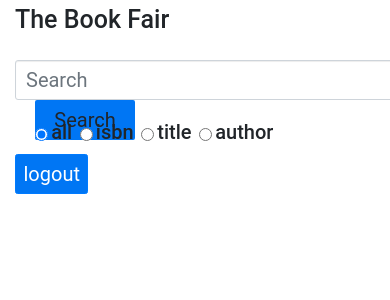
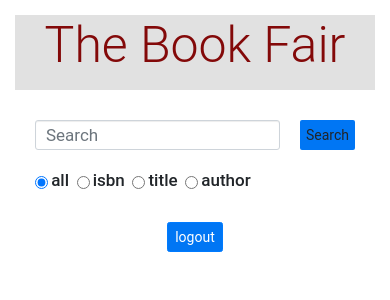
Before and after one commit to saarikabhasi/CS50-project1, a Flask app: page / in a window 390 px wide; the page is wider, and only the part inside the window is pictured. Shown: the top 300 px of that part. Run offline with Flask 2, Linux system fonts and the light colour scheme; the visitor is signed in with stand-in values (Sample User, id 1); some libraries are stand-ins or nearby versions.

Commit message:
styling changes-media queries

```diff
--- a/static/css/main.css
+++ b/static/css/main.css
@@ -2,49 +2,42 @@
 body{
 
     font-family: Roboto;
+    position:relative;
+    width: 100%;
+    height: 100%;
+}
+.txt_center{
+    text-align: center;
 }
 
+/* Button */
+.btn{
+    background: rgb(0, 118, 244);
+    font-size: 20px;
+}
+.btn:hover{
+    background: green;
 
-h2{
-    color: rgb(84, 82, 82);
-    font-size: 25px;
 }
+.btn-primary{
+    font-size: 20px;
 
-.form-group label{
+}
+/* .form-group label{
     color: rgb(84, 82, 82);
     font-size: 25px;
 }
  .checkbox label {
     color: rgb(84, 82, 82);
     font-size: 15px;
-}
+} */
+
+/* card */
 .card {
     box-shadow: 0 4px 8px 0 rgba(0,0,0,0.2);
-    transition: 0.3s;
+    transition: 0s;
     width:500px;
     height:50%;
-
-
-    /* clear: both; */
-
-}
-div#signIn{
-    margin-left: 25%;
-    width:600px;
-    margin-top: 50px;
-    margin-bottom: 50px;
-    height: 500px;
-    clear: both;
-}
-div#register{
-    margin-left: 25%;
-    width:600px;
-    margin-top: 50px;
-    margin-bottom: 50px;
-    /* height: 550px; */
-    clear: both;
-
-
 }
 .card:hover {
     box-shadow: 0 8px 16px 0 rgba(0,0,0,0.2);
@@ -70,59 +63,156 @@ div#register{
     font-size: 25px;
 }
 
-.login input{
+
+/* login page */
+
+div#signIn{
+    margin-left: 25%;
+    width:600px;
+    margin-top: 50px;
+    margin-bottom: 50px;
+    height: 500px;
+    clear: both;
+}
+#signIn h2{
+    color: rgb(84, 82, 82);
+    font-size: 25px;
+}
+
+#signIn h3{
+    font-size: 19px;
+}
+#signIn input{
     font-size: 17px;
 }
 
-.register input{
+/* register page */
+div#register{
+    margin-left: 25%;
+    width:600px;
+    margin-top: 50px;
+    margin-bottom: 50px;
+    clear: both;
+}
+
+#register input{
     font-size: 17px;
 }
-.btn{
-    background: rgb(0, 118, 244);
-    font-size: 20px;
+
+#register h2{
+    color: rgb(84, 82, 82);
+    font-size: 25px;
 }
-.btn:hover{
-    background: green;
-
-}
-.social .btn{
-    background: rgb(244, 244, 247);
-    font-size: 20px;
-}
-.social .btn:hover{
-    background: green;
-
+#register h3{
+    font-size: 19px;
 }
 
-.searchbar button{
-    height: 40px;
-    width:100px;
-    margin-left: 20px;
-    top: 30%;
-    margin-bottom: 20px;
-    margin-right: 20px;
-}
-.search{
-    text-align: left;
-    display: grid;
-    margin-left: 100px;
-}
-
-/* register */
 .form-group{
     text-align: left;
 }
 
+/* common logo and account details styles for book page and index page */
+#logo h1{
+    color: rgb(131, 9, 9);
+    background: rgb(225, 225, 225);
+    height: 100px;
+    text-align: center;
+    font-size: 50px;
+    font-weight:300;
+
+}
+
+#account {
+    text-align: center;
+    color: rgb(84, 82, 82);
+    font-size: 25px;
+    margin-top: 20px;
+}
+div#account {
+
+    display: inline-block;
+}
+
+
+/* index.html */
+.searchbar{
+    display: grid;
+    grid-template-columns: auto auto ;
+    grid-gap: 20px;
+    padding: 20px;
+}
+.searchbar input{
+    height: 40px;
+    width:  100%;
+    margin-top: 20px;
+    margin-bottom: 0px;
+    margin-right: 20px;
+    font-size: 20px;
+}
+.searchbar .btn{
+    top:20px;
+    margin-top: -20px;
+    margin-left: 0px;
+    float: right;
+    width: 100%;
+    height: 40px;
+    position: relative;
+}
+.searchoption{
+    margin-top: 0px;
+    margin-left: 20px;
+}
+.searchoption h4 {
+    font-size: 20px;
+}
+
+
+
+.searchresult{
+    text-align: left;
+    display: grid;
+    margin-left: 110px;
+    margin-top: 20px;
+}
+.searchresult h4{
+    color: rgb(235, 36, 1);
+    font-size: 20px;
+    margin-top: 20px;
+}
+
+#eachbooks h2{
+    color: rgb(84, 82, 82);
+    font-size: 25px;
+}
+#eachbooks h3{
+    font-size: 19px;
+}
+
+
+
+
+
 /* book.html*/
+#useraccount{
+    text-align: right;
+    color: rgb(84, 82, 82);
+    font-size: 25px;
+    margin-top: 20px;
+}
+div#useraccount {
 
+    display: inline-block;
+}
+#bookdetails{
+    width:100%;
+}
 #aboutbook h1{
     color: rgb(50, 50, 50);
-    font-size: 24px;
+    font-size: 25px;
     text-align: left;
-    /* padding: 50px; */
-    /* margin: 20px; */
+
 }
-#aboutbook  h2{
+#aboutbook h2{
     color: black;
     font-size: 18px;
     text-align: left;
@@ -153,6 +243,12 @@ span.name{
 
     padding-bottom: 20px;
 }
+
+
+.reviewabook textarea{
+    width: 100%;
+    height: 200px;
+ }
 .reviewabook{
     margin-bottom: 100px;
 }
@@ -165,6 +261,11 @@ h3.notfound span{
 h4.ratings{
     margin-left: 0px;
     color:black;
+}
+#submit{
+    margin-left: 400px;
+    margin-bottom:100px;
+    margin-top:-40px;
 }
 
 
@@ -196,46 +297,165 @@ h4.ratings{
 
 
 
-.rating > input:checked ~ label, /* show gold star when clicked */
-.rating:not(:checked) > label:hover, /* hover current star */
-.rating:not(:checked) > label:hover ~ label { color: rgb(10, 80, 38);  } /* hover previous stars in list */
+.rating > input:checked ~ label,
+.rating:not(:checked) > label:hover,
+.rating:not(:checked) > label:hover ~ label { color: rgb(10, 80, 38);  }
 
-.rating > input:checked + label:hover, /* hover current star when changing rating */
+.rating > input:checked + label:hover,
 .rating > input:checked ~ label:hover,
-.rating > label:hover ~ input:checked ~ label, /* lighten current selection */
+.rating > label:hover ~ input:checked ~ label,
 .rating > input:checked ~ label:hover ~ label { color: rgb(245, 238, 36);  }
 
-/* index.html*/
 
-.col-lg-12 h1{
-    color: rgb(131, 9, 9);
-    background: rgb(225, 225, 225);
-    height: 100px;
-    text-align: center;
+
+/* media queries */
+@media screen and (min-device-width: 1200px) and (max-device-width: 1600px)
+and (-webkit-min-device-pixel-ratio: 1) {
+
+
+
+}
+@media only screen and (max-width: 600px) {
+    .btn{
+
+        font-size: 14px;
+    }
+    .btn-primary{
+        font-size: 14px;
+
+    }
+    .card {
+        transition: 0s;
+
+    }
+    .card h1{
         font-size: 50px;
-    font-weight:300;
+        height: 100%;
+        margin-top: 10px;
+        position: relative;
     }
-.searchbar input{
-    height: 40px;
-    width:  500px;
-    margin-top: 20px;
-    margin-bottom: 0px;
-    margin-right: 20px;
+
+    div#signIn{
+        margin-left: 0%;
+        width:100%;
+
+
+    }
+
+    #signIn h2{
+        color: rgb(84, 82, 82);
         font-size: 20px;
     }
-.searchbar .col-lg-3{
-    top:-60px;
-    margin-top: 20px;
-    margin-left: 550px;
+
+    #signIn h3{
+        font-size: 15px;
     }
- .row  .searchoption{
-    margin-top: -20px;
-    margin-left: 20px;
+    #signIn input{
+        font-size: 13px;
+    }
+
+
+    /*register page */
+    div#register{
+        margin-left: 0%;
+        width:100%;
+        margin-top: 50px;
+        margin-bottom: 50px;
+        /* height: 550px; */
+        clear: both;
+
+
+    }
+    #register input{
+        font-size: 13px;
+    }
+    #register h3{
+        font-size: 15px;
+    }
+
+    /*index page */
+
+    #logo h1{
+
+        height: 100%;
+        text-align: center;
+        margin-top: 10px;
+        width: 100%;
+
+    }
+
+    #account {
+        text-align: center;
+        color: rgb(84, 82, 82);
+        font-size: 20px;
+
+    }
+
+    .searchbar input{
+        height: 30px;
+        font-size: 17px;
+    }
+    .searchbar .btn{
+        height: 30px;
     }
     .searchoption h4 {
+        font-size: 17px;
+    }
+
+
+    .searchresult{
+        margin-left: 35px;
+    }
+    .searchresult h4{
+        font-size: 18px;
+
+    }
+    #eachbooks h2{
+        font-size: 23px;
+    }
+    #eachbooks h3{
+        font-size: 17px
+    }
+
+    /*book review */
+
+    #useraccount{
+        text-align: center;
         font-size: 20px;
+
     }
-div#account {
 
-    display: inline-block;
+    #aboutbook{
+        margin-top: 20px;
+        width: 100%;
     }
+    #aboutbook h1{
+        font-size: 23px;
+    }
+    #aboutbook h2{
+        font-size: 16px;
+    }
+
+    #aboutbook .ratings h3{
+        margin-left: 50px;
+    }
+    .hr_divide_heading{
+        border: 2px solid rgb(84, 82, 82);;
+        border-radius: 100px;
+    }
+    .hr_divide_separator{
+        border: 1px solid rgb(84, 82, 82);;
+
+    }
+    #submit{
+        margin-left: 200px;
+        margin-bottom:100px;
+
+    }
+
+
+
+
+
+
+  }
```
Lines whose indentation alone changed are shown as unchanged.
